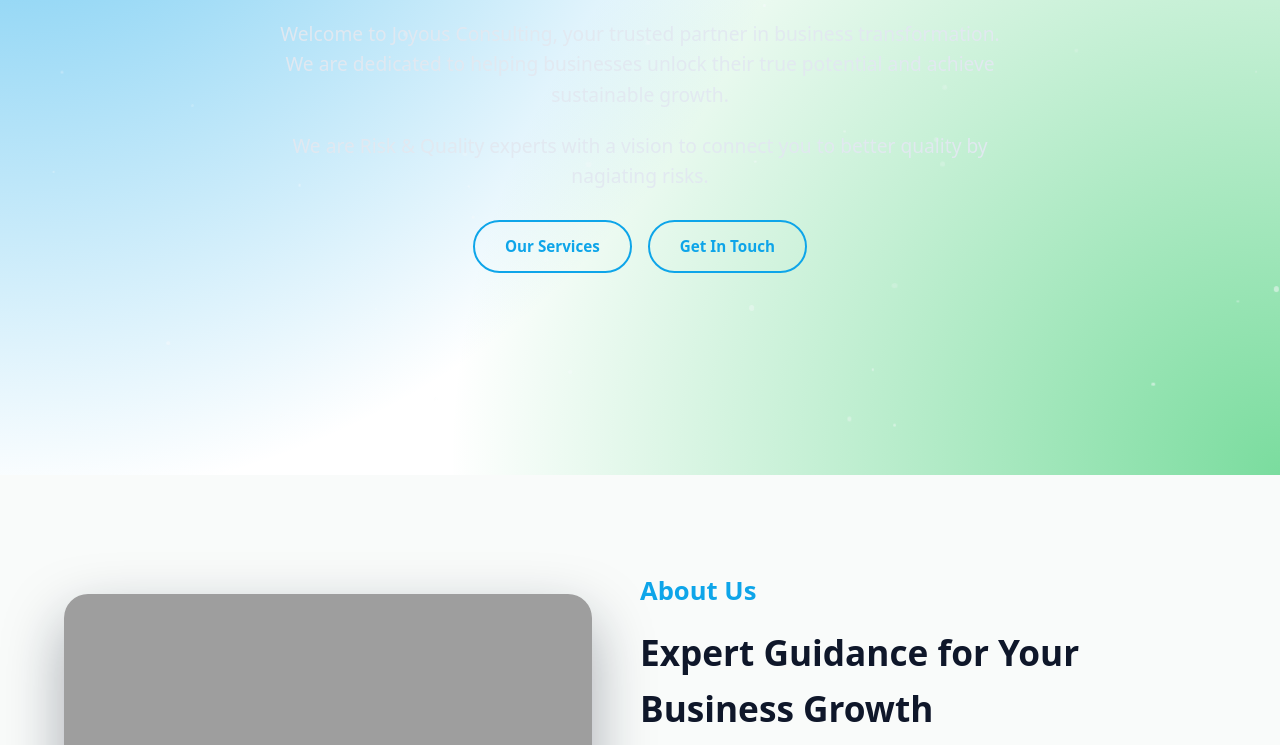
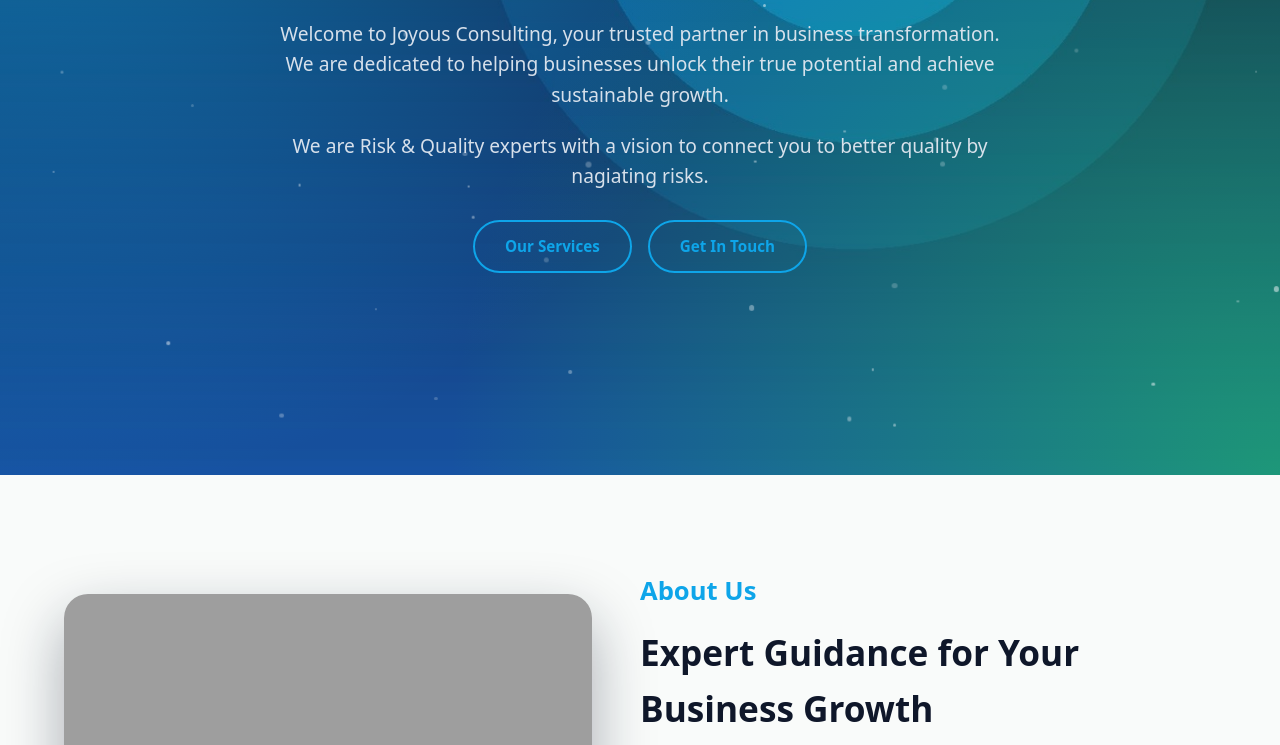
Before and after one commit to arkajitM/Joyous-Consulting, a plain HTML site: page index.html in a window 1280 px wide. Shown: the part 325-1070 px from the top of the page. Drawn offline with Linux system fonts and the light colour scheme; the site is published under a folder, as on GitHub Pages, so addresses that start at the root find nothing.

Commit message:
Add files via upload

```diff
--- a/css/styles.css
+++ b/css/styles.css
@@ -387,7 +387,7 @@
     background:
         radial-gradient(circle at top left, rgba(14,165,233,0.7) 0, transparent 55%),
         radial-gradient(circle at bottom right, rgba(34,197,94,0.6) 0, transparent 55%),
-        url('/../assets/img/hero.jpg') no-repeat center center / cover;
+        url('../assets/img/hero.jpg') no-repeat center center / cover;
     color: white;
 }
 
```
